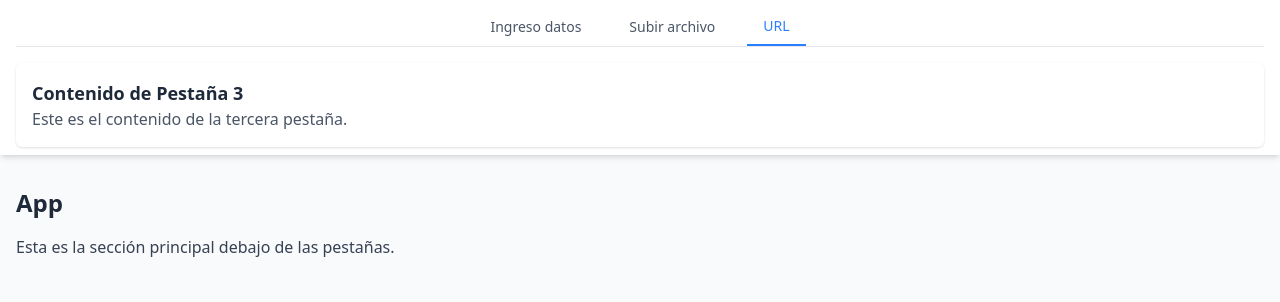
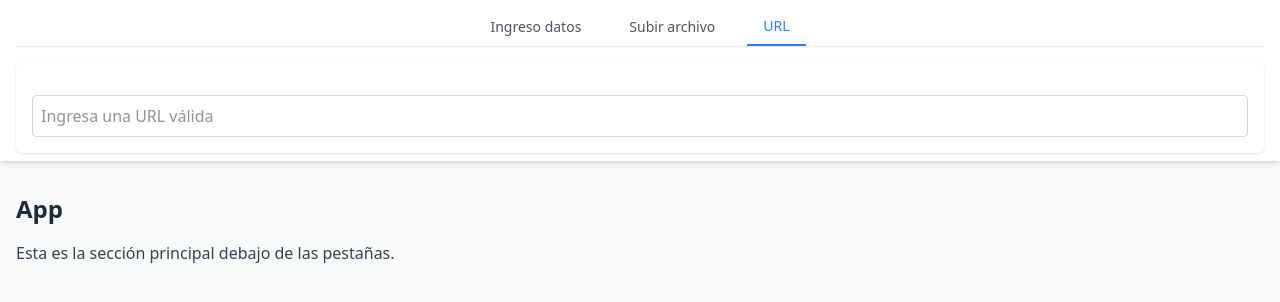
Before and after one commit to Fhernd/proy10_convertidor_csv_sql, a Vue app: page / in a window 1280 px wide. Both pictures are taken after a click on the button "URL". Shown: the top 302 px of the page. Built offline with nearby package versions, Linux system fonts and the light colour scheme; the HTML template or start-up script is replaced by a standard one.

Commit message:
La tercera pestaña tiene un control para ingresar una URL y potencialmente cargar el contenido de un archivo CSV remoto.

```diff
--- a/src/App.vue
+++ b/src/App.vue
@@ -23,8 +23,7 @@ import Tab from '@/components/Tab.vue'
             </Tab>
             <Tab label="URL">
               <div class="p-4 bg-white shadow rounded-md">
-                <h2 class="text-lg font-semibold">Contenido de Pestaña 3</h2>
-                <p class="text-gray-600">Este es el contenido de la tercera pestaña.</p>
+                <input type="url" class="w-full mt-4 p-2 border border-gray-300 rounded" placeholder="Ingresa una URL válida" />
               </div>
             </Tab>
           </template>
```
